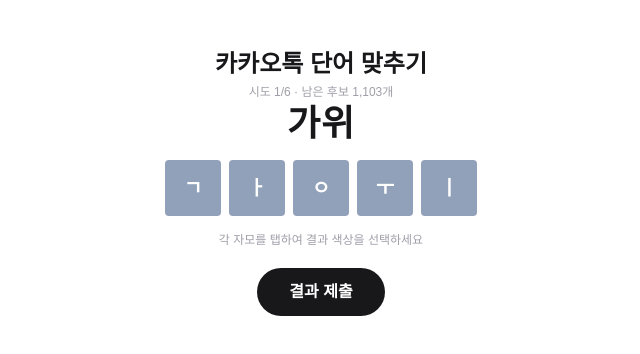
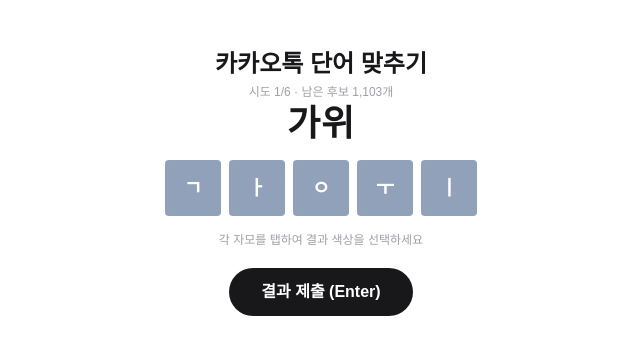
Before and after one commit to psvm203/kakaotalk-wordle-solver, a Next.js app: page / in a window 1280 px wide. Shown: the top 354 px of the page, without its empty margins (319-959 px from the left). Built offline with nearby package versions, Linux system fonts and the light colour scheme.

Commit message:
feat: add hotkey for submit

```diff
--- a/src/app/page.tsx
+++ b/src/app/page.tsx
@@ -153,6 +153,16 @@
     setLoading(false);
   }
 
+  useEffect(() => {
+    function onKeyDown(e: KeyboardEvent) {
+      if (e.key === "Enter" && status === "playing" && !loading && allWords) {
+        handleSubmit();
+      }
+    }
+    window.addEventListener("keydown", onKeyDown);
+    return () => window.removeEventListener("keydown", onKeyDown);
+  }, [status, loading, allWords, attempts, suggestion, pattern]);
+
   return (
     <div className="min-h-screen bg-white dark:bg-zinc-950 flex flex-col items-center py-12 px-4">
       <h1 className="text-2xl font-bold text-zinc-900 dark:text-white mb-1">
@@ -210,7 +220,11 @@
             disabled={loading || !allWords}
             className="mt-1 px-8 py-3 bg-zinc-900 dark:bg-white text-white dark:text-zinc-900 font-semibold rounded-full disabled:opacity-50 hover:bg-zinc-700 dark:hover:bg-zinc-200 transition-colors"
           >
-            {loading ? "계산 중..." : !allWords ? "로딩 중..." : "결과 제출"}
+            {loading
+              ? "계산 중..."
+              : !allWords
+                ? "로딩 중..."
+                : "결과 제출 (Enter)"}
           </button>
 
           {candidates && (
```
